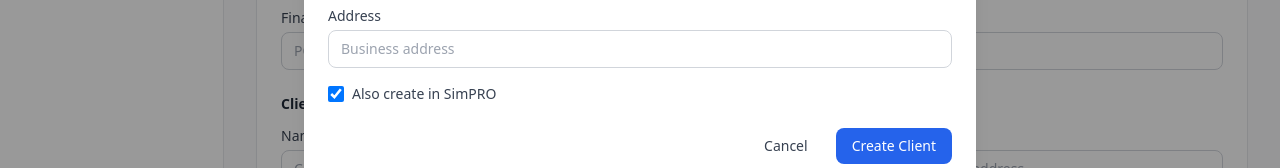
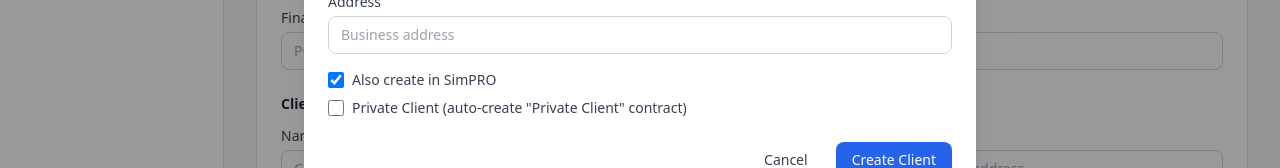
Before and after one commit to acceleratecontroller/ACOMS.Controller, a Next.js app in the folder apps/todo/: page /job-creator/new in a window 1280 px wide. Both pictures are taken after typing "Sample" into the empty fields and a click on the button "+ New". Shown: the part 445-613 px from the top of the page. Built offline with nearby package versions, Linux system fonts and the light colour scheme; no server answers.

Commit message:
feat: add Private Client checkbox to New Client modal
When creating a new client from the job creator, ticking "Private Client"
passes the flag to WIP which auto-creates a "Private Client" contract
for the new client.

https://claude.ai/code/session_012F8XMD5ArocrweprU2c67U

```diff
--- a/apps/todo/src/app/api/job-creator/clients/route.ts
+++ b/apps/todo/src/app/api/job-creator/clients/route.ts
@@ -51,6 +51,7 @@ export async function POST(request: NextRequest) {
       abn: typeof body.abn === "string" ? body.abn : undefined,
       address: typeof body.address === "string" ? body.address : undefined,
       skipSimPro: body.skipSimPro === true,
+      privateClient: body.privateClient === true,
     });
     return NextResponse.json(client, { status: 201 });
   } catch (err) {
--- a/apps/todo/src/app/job-creator/JobRequestForm.tsx
+++ b/apps/todo/src/app/job-creator/JobRequestForm.tsx
@@ -78,6 +78,7 @@ export function JobRequestForm({ initial, onSubmit, onCancel, saving, submitLabe
   const [newClientEmail, setNewClientEmail] = useState("");
   const [newClientAddress, setNewClientAddress] = useState("");
   const [newClientSyncSimPro, setNewClientSyncSimPro] = useState(true);
+  const [newClientPrivate, setNewClientPrivate] = useState(false);
   const [newClientSaving, setNewClientSaving] = useState(false);
   const [newClientError, setNewClientError] = useState("");
 
@@ -152,6 +153,7 @@ export function JobRequestForm({ initial, onSubmit, onCancel, saving, submitLabe
     setNewClientEmail("");
     setNewClientAddress("");
     setNewClientSyncSimPro(true);
+    setNewClientPrivate(false);
     setNewClientError("");
   }
 
@@ -174,6 +176,7 @@ export function JobRequestForm({ initial, onSubmit, onCancel, saving, submitLabe
           contactEmail: newClientEmail.trim() || undefined,
           address: newClientAddress.trim() || undefined,
           skipSimPro: !newClientSyncSimPro,
+          privateClient: newClientPrivate,
         }),
       });
       if (!res.ok) {
@@ -442,6 +445,7 @@ export function JobRequestForm({ initial, onSubmit, onCancel, saving, submitLabe
             </div>
           </div>
 
+          <div className="space-y-2">
             <label className="flex items-center gap-2 cursor-pointer">
               <input
                 type="checkbox"
@@ -453,6 +457,18 @@ export function JobRequestForm({ initial, onSubmit, onCancel, saving, submitLabe
                 Also create in SimPRO
               </span>
             </label>
+            <label className="flex items-center gap-2 cursor-pointer">
+              <input
+                type="checkbox"
+                checked={newClientPrivate}
+                onChange={(e) => setNewClientPrivate(e.target.checked)}
+                className="h-4 w-4 rounded border-gray-300 text-blue-600 focus:ring-blue-500"
+              />
+              <span className="text-sm text-gray-700 dark:text-gray-300">
+                Private Client (auto-create &quot;Private Client&quot; contract)
+              </span>
+            </label>
+          </div>
 
           <div className="flex justify-end gap-3 pt-2">
             <button
--- a/apps/todo/src/lib/acoms-wip.ts
+++ b/apps/todo/src/lib/acoms-wip.ts
@@ -113,6 +113,7 @@ export async function createWipClient(data: {
   abn?: string;
   address?: string;
   skipSimPro?: boolean;
+  privateClient?: boolean;
 }): Promise<WipClient> {
   const res = await fetch(`${getBaseUrl()}/api/external/clients`, {
     method: "POST",
```
Lines whose indentation alone changed are shown as unchanged.
